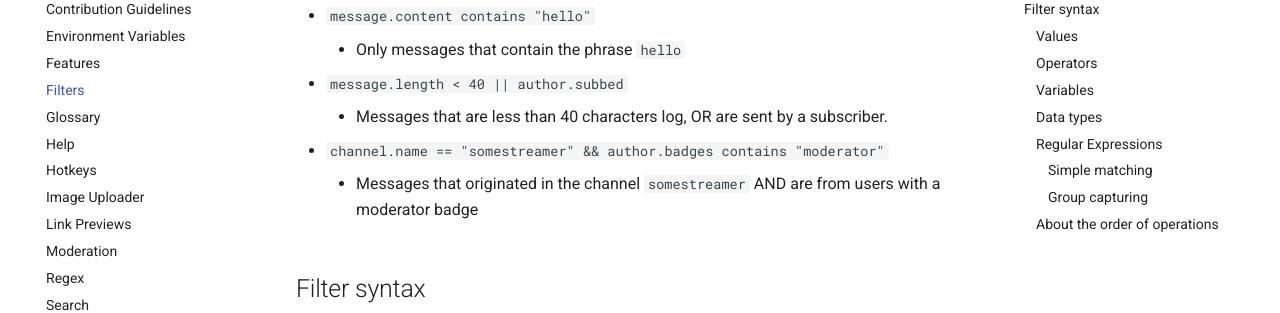
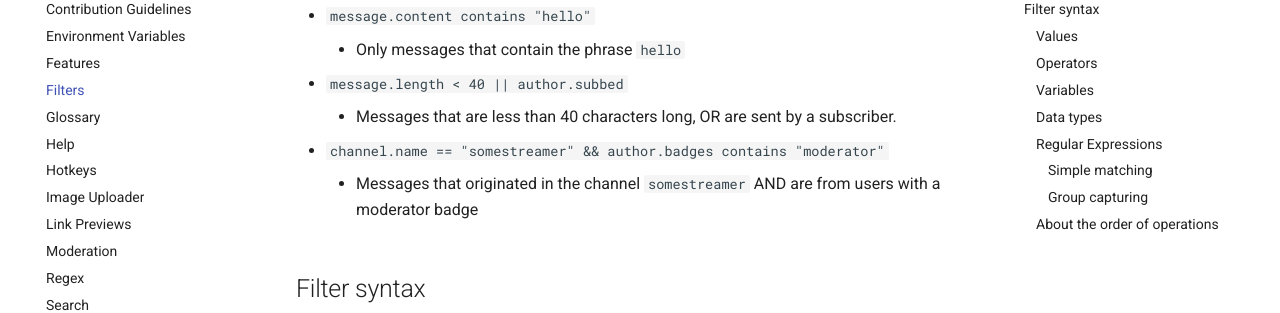
Before and after one commit to Chatterino/wiki, an MkDocs documentation site: the page built from docs/Filters.md, in a window 1280 px wide and 900 px high, scrolled down 402 px. Shown: the part 153-466 px from the top of the window. Built offline with MkDocs 1.6.1 and Material for MkDocs 9.7.7, drawn with Linux system fonts in a browser that asks for light colours; comment, search, counter and statistics services are not loaded.

Commit message:
Fix Typo in Filters.md (#294)

```diff
--- a/docs/Filters.md
+++ b/docs/Filters.md
@@ -11,7 +11,7 @@ Simple filters are available through the Channel Filter Creator dialog. Advanced
 -   `message.content contains "hello"`
     -   Only messages that contain the phrase `hello`
 -   `message.length < 40 || author.subbed`
-    -   Messages that are less than 40 characters log, OR are sent by a subscriber.
+    -   Messages that are less than 40 characters long, OR are sent by a subscriber.
 -   `channel.name == "somestreamer" && author.badges contains "moderator"`
     -   Messages that originated in the channel `somestreamer` AND are from users with a moderator badge
 
```
